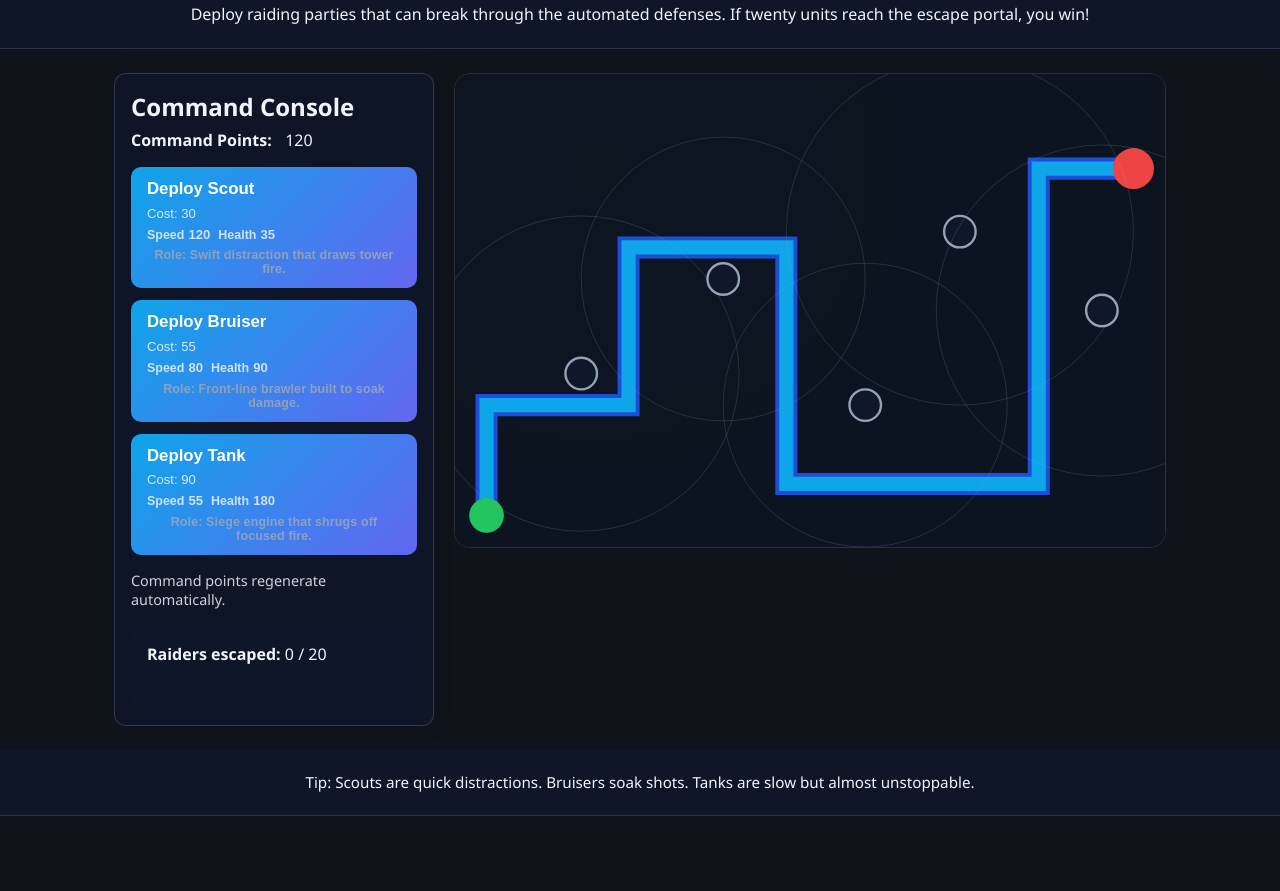
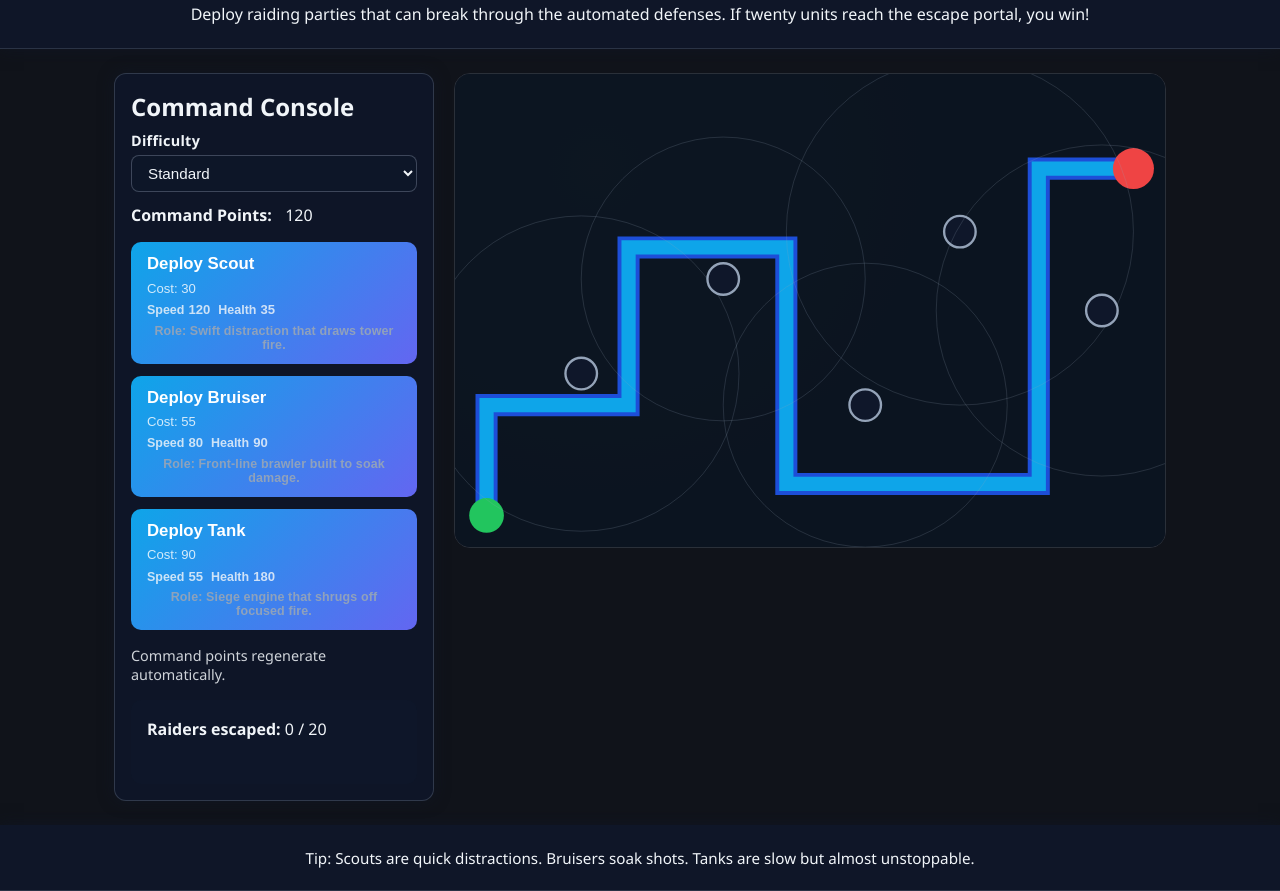
Before and after one commit to Mirator/codex-reverse-td, a website: page index.html in a window 1280 px wide. Shown: the part 62-953 px from the top of the page. Before the commit the page ends 878 px from the top, so only its background shows below. Drawn offline with Linux system fonts and the light colour scheme.

Commit message:
Add difficulty presets and selection UI

```diff
--- a/game.js
+++ b/game.js
@@ -13,19 +13,86 @@ const commandPointsEl =
     : null;
 const escapedEl =
   typeof document !== "undefined" ? document.getElementById("escaped") : null;
+const targetTotalEl =
+  typeof document !== "undefined"
+    ? document.getElementById("targetTotal")
+    : null;
 const statusEl =
   typeof document !== "undefined" ? document.getElementById("status") : null;
 const restartButton =
   typeof document !== "undefined"
     ? document.getElementById("restartButton")
     : null;
+const difficultySelect =
+  typeof document !== "undefined"
+    ? document.getElementById("difficulty")
+    : null;
 
 let unitButtons = [];
 
-const TARGET_ESCAPED = 20;
-const BASE_POINTS = 60;
-const POINTS_PER_SECOND = 12;
-let commandPoints = BASE_POINTS;
+const difficultySettings = {
+  recruit: {
+    label: "Recruit",
+    description: "Forgiving pace for learning the ropes.",
+    commandPoints: { start: 80, regen: 15 },
+    targetEscaped: 15,
+    towers: [
+      { x: 160, y: 380, options: { fireRate: 1.2, range: 190 } },
+      { x: 340, y: 260, options: { fireRate: 1.05, damage: 30 } },
+      { x: 520, y: 420, options: { fireRate: 1.3, projectileSpeed: 340 } },
+      { x: 640, y: 200, options: { fireRate: 0.8, damage: 44, range: 210 } },
+      { x: 820, y: 300, options: { fireRate: 1.0, range: 200 } },
+    ],
+  },
+  standard: {
+    label: "Standard",
+    description: "Balanced challenge with original tuning.",
+    commandPoints: { start: 60, regen: 12 },
+    targetEscaped: 20,
+    towers: [
+      { x: 160, y: 380, options: { fireRate: 1.4, range: 200 } },
+      { x: 340, y: 260, options: { fireRate: 1.2, damage: 35 } },
+      { x: 520, y: 420, options: { fireRate: 1.5, projectileSpeed: 360 } },
+      { x: 640, y: 200, options: { fireRate: 0.9, damage: 48, range: 220 } },
+      { x: 820, y: 300, options: { fireRate: 1.1, range: 210 } },
+    ],
+  },
+  veteran: {
+    label: "Veteran",
+    description: "For commanders seeking a brutal siege.",
+    commandPoints: { start: 50, regen: 10 },
+    targetEscaped: 25,
+    towers: [
+      { x: 160, y: 380, options: { fireRate: 1.6, range: 210, damage: 32 } },
+      { x: 340, y: 260, options: { fireRate: 1.35, damage: 40 } },
+      {
+        x: 520,
+        y: 420,
+        options: { fireRate: 1.65, projectileSpeed: 380, damage: 32 },
+      },
+      { x: 640, y: 200, options: { fireRate: 1.05, damage: 52, range: 230 } },
+      { x: 820, y: 300, options: { fireRate: 1.25, range: 220, damage: 34 } },
+    ],
+  },
+};
+
+const DEFAULT_DIFFICULTY = "standard";
+let currentDifficultyKey = DEFAULT_DIFFICULTY;
+
+if (typeof localStorage !== "undefined") {
+  const savedDifficulty = localStorage.getItem("reverse-td:difficulty");
+  if (savedDifficulty && difficultySettings[savedDifficulty]) {
+    currentDifficultyKey = savedDifficulty;
+  }
+}
+
+let currentDifficulty = difficultySettings[currentDifficultyKey];
+let targetEscapedGoal = currentDifficulty.targetEscaped;
+let commandPointRegen = currentDifficulty.commandPoints.regen;
+
+const COMMAND_POINT_CAP = 200;
+
+let commandPoints = currentDifficulty.commandPoints.start;
 let escapedCount = 0;
 let gameOver = false;
 let timeElapsed = 0;
@@ -72,6 +139,37 @@ const unitTypes = {
     role: "Siege engine that shrugs off focused fire.",
   },
 };
+
+function refreshDifficultyUi() {
+  if (targetTotalEl) {
+    targetTotalEl.textContent = targetEscapedGoal.toString();
+  }
+  if (difficultySelect && difficultySelect.value !== currentDifficultyKey) {
+    difficultySelect.value = currentDifficultyKey;
+  }
+}
+
+function setDifficulty(key) {
+  if (!difficultySettings[key]) {
+    key = DEFAULT_DIFFICULTY;
+  }
+  currentDifficultyKey = key;
+  currentDifficulty = difficultySettings[currentDifficultyKey];
+  targetEscapedGoal = currentDifficulty.targetEscaped;
+  commandPointRegen = currentDifficulty.commandPoints.regen;
+  if (typeof localStorage !== "undefined") {
+    try {
+      localStorage.setItem("reverse-td:difficulty", currentDifficultyKey);
+    } catch (error) {
+      // ignore write failures (e.g., storage unavailable)
+    }
+  }
+  refreshDifficultyUi();
+}
+
+function getCurrentDifficulty() {
+  return currentDifficulty;
+}
 
 function buildUnitButtons(container) {
   const buttons = [];
@@ -139,6 +237,24 @@ if (typeof document !== "undefined") {
   }
 }
 
+if (difficultySelect) {
+  difficultySelect.innerHTML = "";
+  Object.entries(difficultySettings).forEach(([key, preset]) => {
+    const option = document.createElement("option");
+    option.value = key;
+    option.textContent = preset.label;
+    if (preset.description) {
+      option.title = preset.description;
+    }
+    difficultySelect.appendChild(option);
+  });
+  difficultySelect.addEventListener("change", (event) => {
+    setDifficulty(event.target.value);
+    resetGame();
+  });
+  refreshDifficultyUi();
+}
+
 class Unit {
   constructor(type) {
     this.type = type;
@@ -161,7 +277,7 @@ class Unit {
       if (escapedEl) {
         escapedEl.textContent = escapedCount.toString();
       }
-      if (escapedCount >= TARGET_ESCAPED) {
+      if (escapedCount >= targetEscapedGoal) {
         endGame(true);
       }
       return;
@@ -327,13 +443,11 @@ function resizeCanvas() {
   scaleY = canvas.height / DESIGN_HEIGHT;
 }
 
-function createTowers() {
+function createTowers(towerLayout = currentDifficulty.towers) {
   towers.length = 0;
-  towers.push(new Tower(160, 380, { fireRate: 1.4, range: 200 }));
-  towers.push(new Tower(340, 260, { fireRate: 1.2, damage: 35 }));
-  towers.push(new Tower(520, 420, { fireRate: 1.5, projectileSpeed: 360 }));
-  towers.push(new Tower(640, 200, { fireRate: 0.9, damage: 48, range: 220 }));
-  towers.push(new Tower(820, 300, { fireRate: 1.1, range: 210 }));
+  for (const tower of towerLayout) {
+    towers.push(new Tower(tower.x, tower.y, tower.options ?? {}));
+  }
 }
 
 function spawnUnit(key) {
@@ -370,8 +484,8 @@ function endGame(victory) {
 function updateCommandPoints(dt) {
   if (gameOver) return;
   commandPoints = Math.min(
-    200,
-    commandPoints + POINTS_PER_SECOND * dt
+    COMMAND_POINT_CAP,
+    commandPoints + commandPointRegen * dt
   );
   if (commandPointsEl) {
     commandPointsEl.textContent = Math.floor(commandPoints).toString();
@@ -536,13 +650,13 @@ function drawOverlay() {
   ctx.font = "bold 36px 'Segoe UI', sans-serif";
   ctx.textAlign = "center";
   ctx.fillText(
-    escapedCount >= TARGET_ESCAPED ? "Victory!" : "Defeat",
+    escapedCount >= targetEscapedGoal ? "Victory!" : "Defeat",
     DESIGN_WIDTH / 2,
     DESIGN_HEIGHT / 2 - 10
   );
   ctx.font = "20px 'Segoe UI', sans-serif";
   ctx.fillText(
-    escapedCount >= TARGET_ESCAPED
+    escapedCount >= targetEscapedGoal
       ? "Your raiders breached the portal."
       : "The defense grid held strong this time.",
     DESIGN_WIDTH / 2,
@@ -560,11 +674,12 @@ function resetGame() {
     animationFrameId = null;
   }
 
+  const preset = getCurrentDifficulty();
   units.length = 0;
   projectiles.length = 0;
   towers.length = 0;
 
-  commandPoints = BASE_POINTS;
+  commandPoints = preset.commandPoints.start;
   escapedCount = 0;
   gameOver = false;
   timeElapsed = 0;
@@ -575,6 +690,7 @@ function resetGame() {
     statusEl.textContent = "";
     statusEl.classList.remove("visible");
   }
+  refreshDifficultyUi();
   if (commandPointsEl) {
     commandPointsEl.textContent = commandPoints.toString();
   }
@@ -585,7 +701,7 @@ function resetGame() {
     restartButton.hidden = true;
   }
 
-  createTowers();
+  createTowers(preset.towers);
   animationFrameId = requestAnimationFrame(gameLoop);
 }
 
@@ -615,9 +731,13 @@ if (restartButton) {
 }
 
 if (canvas && ctx) {
-  createTowers();
+  refreshDifficultyUi();
+  createTowers(currentDifficulty.towers);
   if (commandPointsEl) {
     commandPointsEl.textContent = commandPoints.toString();
+  }
+  if (escapedEl) {
+    escapedEl.textContent = escapedCount.toString();
   }
   resizeCanvas();
   if (typeof window !== "undefined") {
@@ -646,6 +766,11 @@ if (typeof module !== "undefined") {
     projectiles,
     units,
     towers,
-    TARGET_ESCAPED,
+    difficultySettings,
+    setDifficulty,
+    getCurrentDifficulty,
+    get TARGET_ESCAPED() {
+      return targetEscapedGoal;
+    },
   };
 }
--- a/index.html
+++ b/index.html
@@ -18,6 +18,10 @@
     <main class="layout">
       <section class="panel">
         <h2>Command Console</h2>
+        <div class="difficulty-control">
+          <label for="difficulty">Difficulty</label>
+          <select id="difficulty" aria-label="Select difficulty"></select>
+        </div>
         <p class="resources">
           <strong>Command Points:</strong>
           <span id="commandPoints" aria-live="polite">0</span>
@@ -27,7 +31,9 @@
         <div class="objectives">
           <p>
             <strong>Raiders escaped:</strong>
-            <span id="escaped" aria-live="polite">0</span> / 20
+            <span id="escaped" aria-live="polite">0</span>
+            /
+            <span id="targetTotal">20</span>
           </p>
           <p id="status" role="status" aria-live="polite"></p>
         </div>
--- a/style.css
+++ b/style.css
@@ -56,6 +56,33 @@ main.layout {
 .resources strong {
   display: inline-block;
   min-width: 150px;
+}
+
+.difficulty-control {
+  display: flex;
+  flex-direction: column;
+  gap: 0.35rem;
+  margin: 0.5rem 0 0.75rem;
+}
+
+.difficulty-control label {
+  font-size: 0.9rem;
+  font-weight: 600;
+  letter-spacing: 0.02em;
+}
+
+.difficulty-control select {
+  background: rgba(15, 23, 42, 0.7);
+  border: 1px solid rgba(148, 163, 184, 0.35);
+  border-radius: 8px;
+  padding: 0.5rem 0.75rem;
+  color: inherit;
+  font-size: 0.95rem;
+}
+
+.difficulty-control select:focus-visible {
+  outline: 2px solid rgba(14, 165, 233, 0.65);
+  outline-offset: 2px;
 }
 
 .buttons {
```
